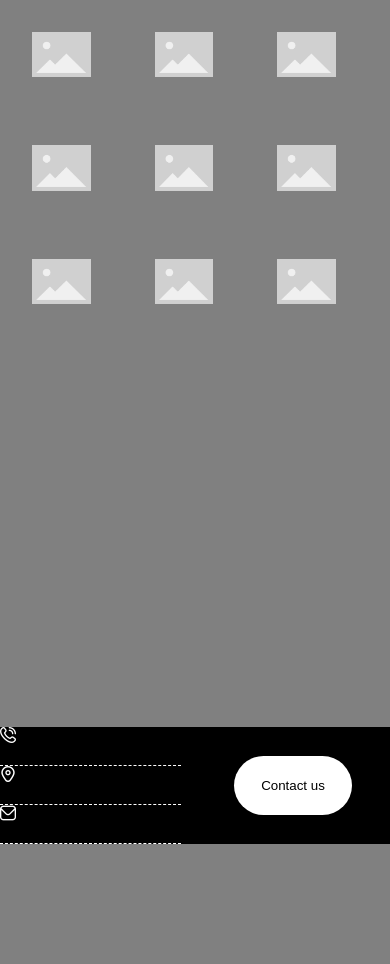
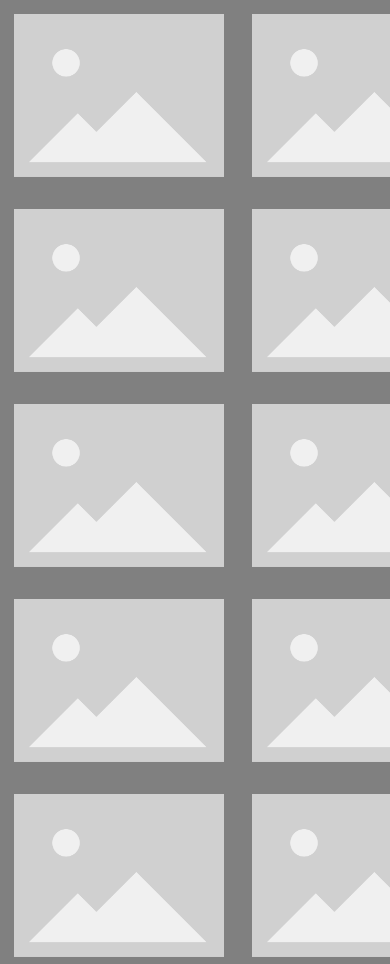
Before and after one commit to kodukass/arg_leht, a plain HTML site: page gallery.html in a window 390 px wide. Shown: the top 964 px of the page. Before the commit the page ends 844 px from the top, so only its background shows below. Drawn offline with nearby package versions, Linux system fonts and the light colour scheme.

Commit message:
mobile support for gallery

```diff
--- a/style.sass
+++ b/style.sass
@@ -22,7 +22,6 @@ html, body
 body
   background-color: gray
   padding: 0
-  margin: 0
   display: flex
   flex-direction: column
 
@@ -74,8 +73,8 @@ header
 .gallery-item
   align-content: center
   text-align: center
-  width: 15vw
-  margin: 2em
+  width: 15em
+  margin: 1em
 
 .gallery-image
   width: 100%
@@ -88,7 +87,7 @@ header
   margin: 0.5em 0 0 0
 
 .footer
-  width: 100vw
+  width: 100%
   min-height: 7em
   align-content: center
   justify-items: center
@@ -114,9 +113,9 @@ header
   .footer-contact
     width: 10em
     min-width: 196px
+    justify-items: inherit
+    cursor: default
 
-  .input-container
-    width: 100%
 
   .hidden-input
     color: white
@@ -127,11 +126,32 @@ header
     &:hover
       cursor: default
 
-  .footer-contact
-    cursor: default
-
   .footer-grid
     align-items: center
     justify-items: center
     display: grid
     grid-template-columns: 1fr 1fr
+    margin-left: 2vw
+
+  .input-container
+    width: fit-content
+
+@media only screen and (max-width: 1100px)
+  .gallery-container
+    grid-template-columns: repeat(3, 1fr)
+
+  gallery-item
+    width: 10em
+
+@media only screen and (max-width: 800px)
+  .gallery-container
+    grid-template-columns: repeat(2, 1fr)
+
+  .html, body
+    font-size: 14px
+
+  .footer
+    font-size: 12px
+
+  .hidden-input
+    width: 10em
```
Also changed, not shown: style.css, 1 other file.
